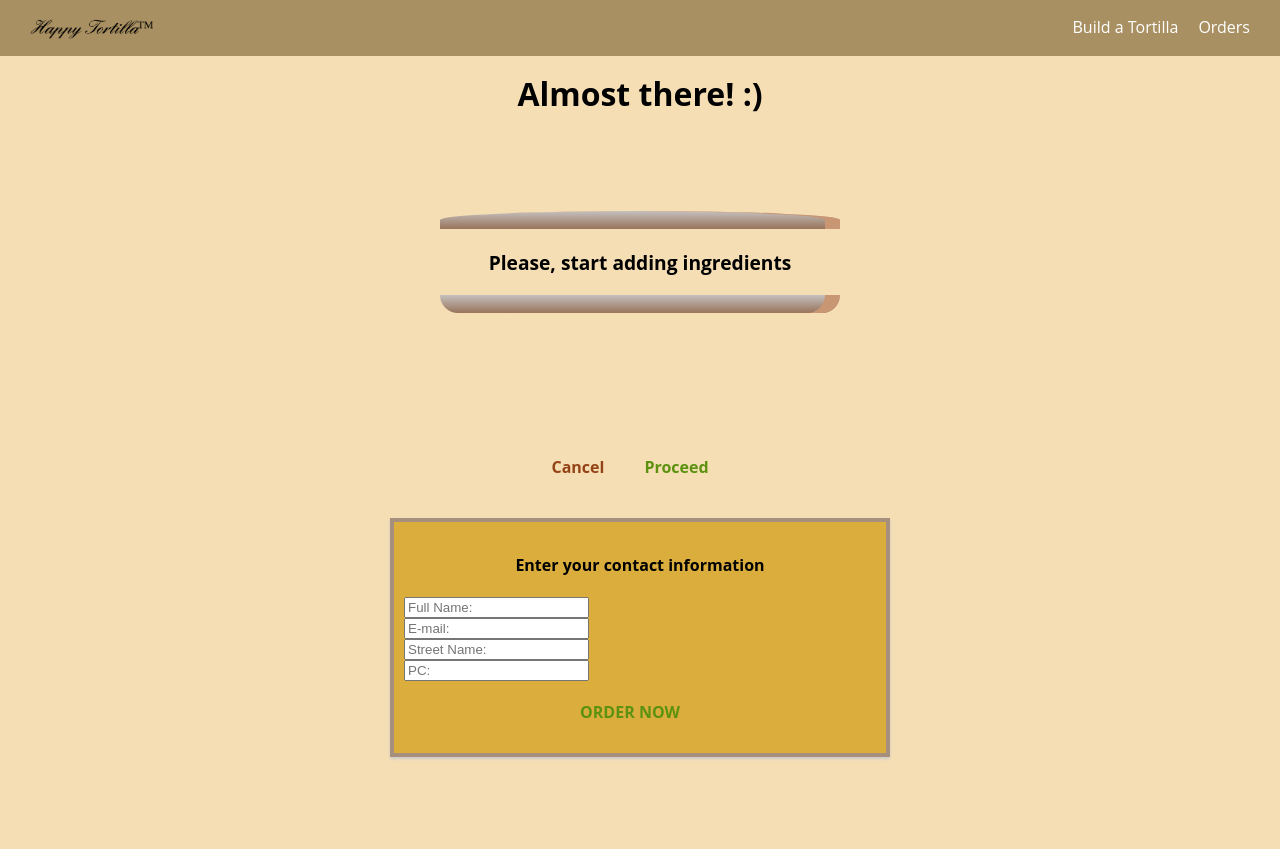
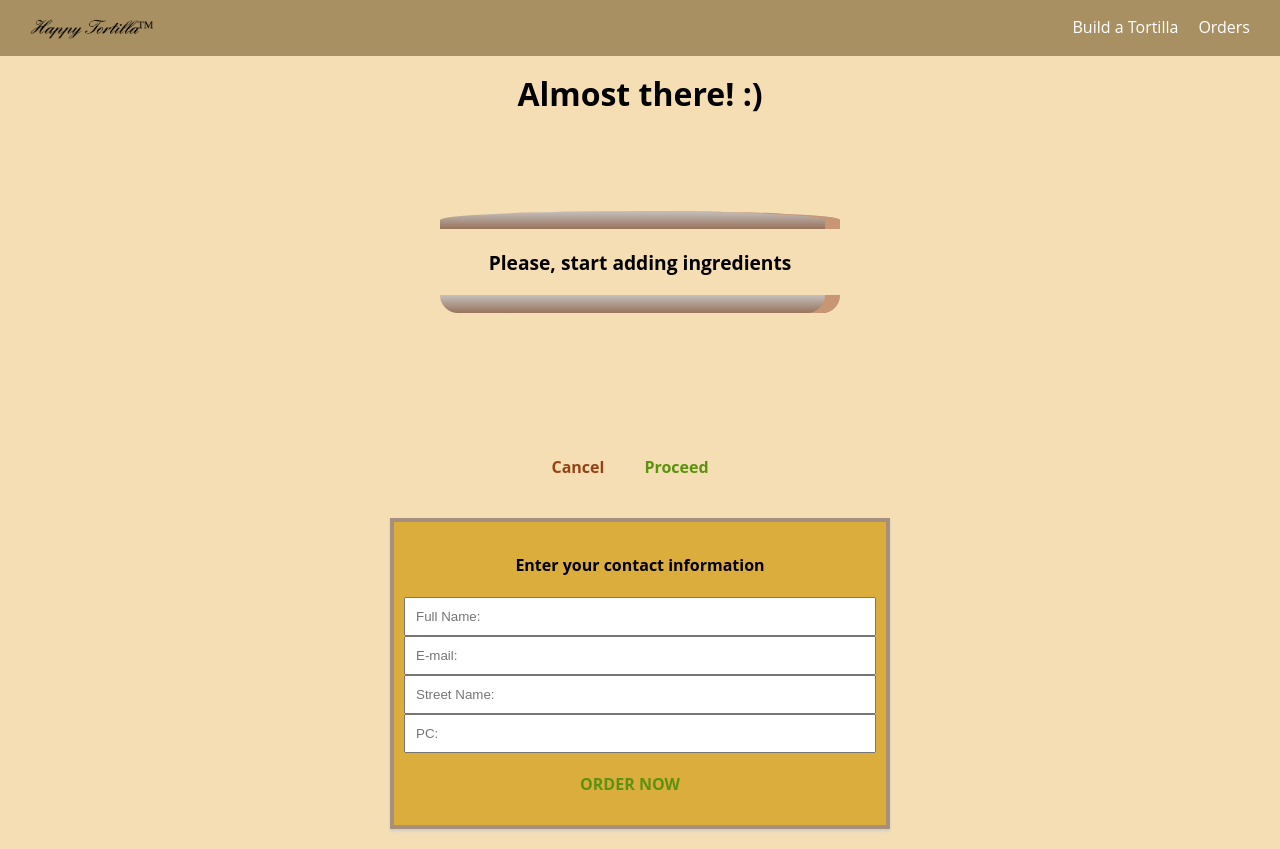
Before and after one commit to 777pretty/react-tf, a React app: page /checkout/contact-data in a window 1280 px wide. Before the commit the page ends 800 px from the top, so only its background shows below. Built offline with nearby package versions, Linux system fonts and the light colour scheme; the HTML template or start-up script is replaced by a standard one.

Commit message:
Add Custom dynamic Input component

```diff
--- /dev/null
+++ b/src/components/UI/Input/Input.css
@@ -0,0 +1,26 @@
+.Input {
+    width: 100%;
+    padding: 10px;
+    box-sizing: border-box;
+}
+
+.Label {
+    font-weight: bold;
+    display: block;
+    margin-bottom: 8px;
+}
+
+.InputElement {
+    outline: none;
+    border: 1px solid #ccc;
+    background-color: white;
+    font: inherit;
+    padding: 6px 10px;
+    display: block;
+    width: 100%;
+}
+
+.InputElement:focus {
+    outline: none;
+    background-color: #ccc;
+}
--- /dev/null
+++ b/src/components/UI/Input/Input.js
@@ -0,0 +1,27 @@
+import React from 'react';
+
+import classes from './Input.css'
+
+const input = (props) => {
+    let inputElement = null;
+
+    switch (props.inputType){
+        case ('input'):
+            inputElement = <input className={classes.Input} {...props}/>;
+            break;
+        case ('textarea'):
+            inputElement = <textarea className={classes.Input} {...props}/>;
+            break;
+        default:
+            inputElement = <input className={classes.Input} {...props}/>;
+    }
+
+    return(
+        <div>
+            <label>{props.label}</label>
+            {inputElement}
+        </div>
+    )
+    }
+
+export default input;
--- a/src/containers/Checkout/ContactData/ContactData.css
+++ b/src/containers/Checkout/ContactData/ContactData.css
@@ -9,10 +9,6 @@
     background-color: rgb(218, 173, 61);
 }
 
-.Input {
-    display: block;
-
-}
 
 @media (min-width: 600px){
     .ContactData {
--- a/src/containers/Checkout/ContactData/ContactData.js
+++ b/src/containers/Checkout/ContactData/ContactData.js
@@ -4,6 +4,7 @@
 import classes from './ContactData.css';
 import axios from '../../../axios-orders';
 import Spinner from '../../../components/UI/Spinner/Spinner';
+import Input from '../../../components/UI/Input/Input';
 
 
 
@@ -58,10 +59,10 @@
             form = <Spinner />
         } else {
             form = <form >
-                        <input className={classes.Input} type="text" name="name" placeholder="Full Name:" />
-                        <input className={classes.Input} type="email" name="email" placeholder="E-mail:" />
-                        <input className={classes.Input} type="text" name="street" placeholder="Street Name:" />
-                        <input className={classes.Input} type="text" name="postalCode" placeholder="PC:" />
+                        <Input inputType="input" type="text" name="name" placeholder="Full Name:" />
+                        <Input inputType="input" type="email" name="email" placeholder="E-mail:" />
+                        <Input inputType="input" type="text" name="street" placeholder="Street Name:" />
+                        <Input inputType="input" type="text" name="postalCode" placeholder="PC:" />
                         <Button buttonType="Success" clickd={this.orderHandler} >ORDER NOW</Button>
                    </form>
         }
```
